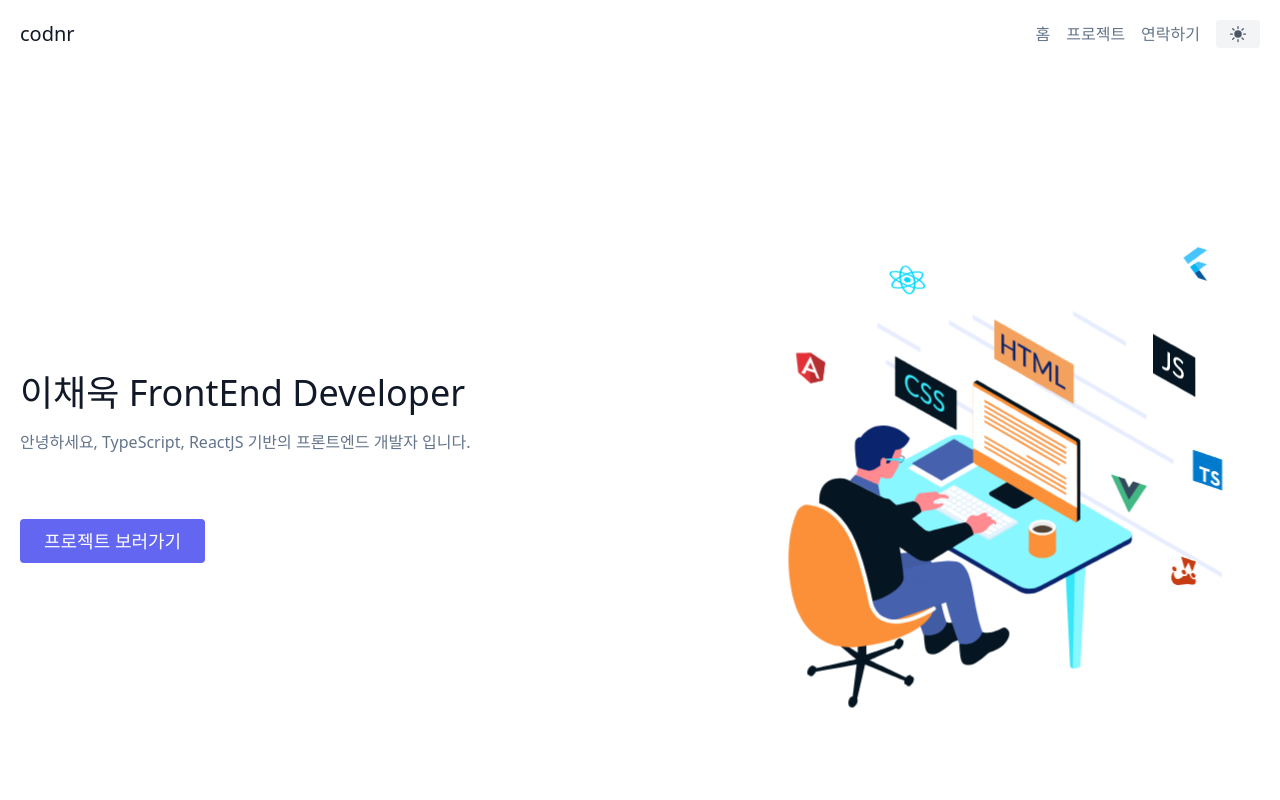
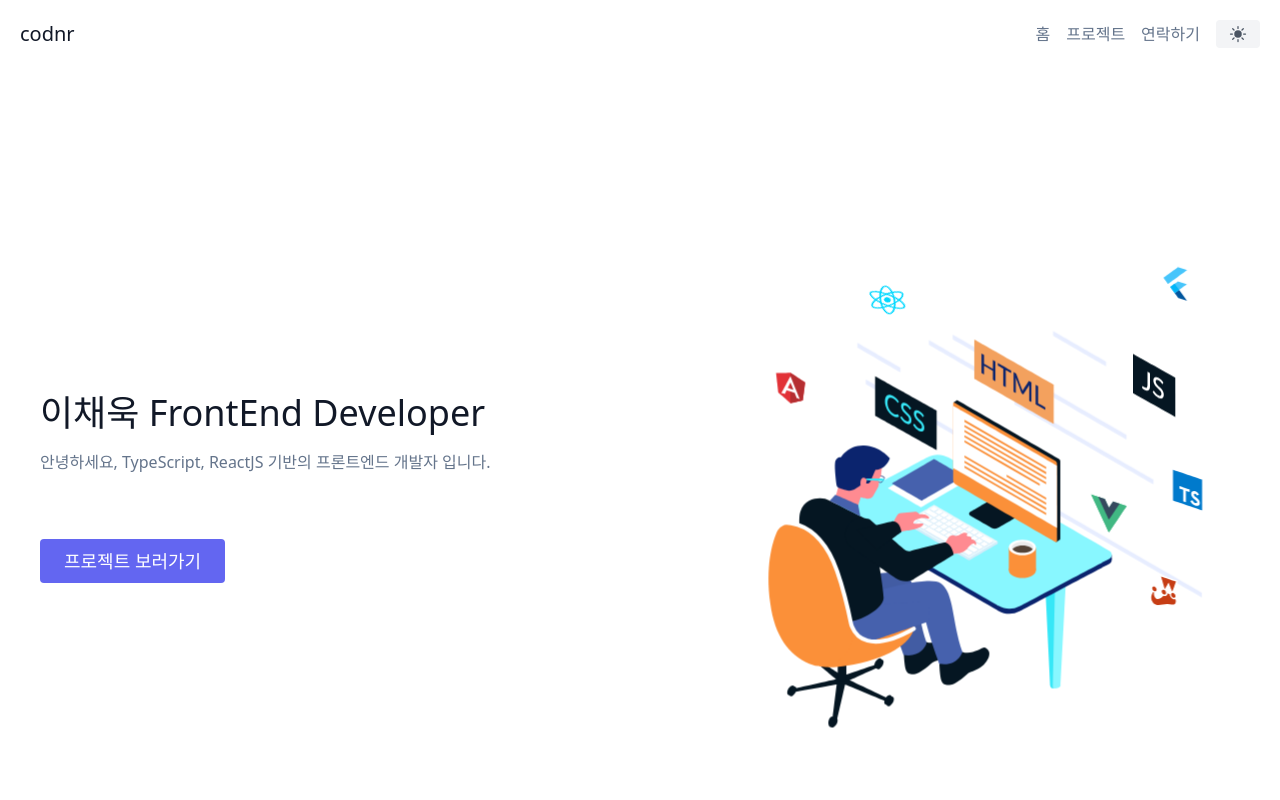
Before and after one commit to codnr98/next-portfolio, a Next.js app: page / in a window 1280 px wide. Shown: the top 800 px of the page. Built offline with nearby package versions, Linux system fonts and the light colour scheme.

Commit message:
design: Layout의 children을 감싸는 div 태그에 m-5 부여

```diff
--- a/components/layout.tsx
+++ b/components/layout.tsx
@@ -6,7 +6,7 @@ const Layout: FC<PropsWithChildren> = ({ children }) => {
   return (
     <div className="bg-primary">
       <Header />
-      <div>{children}</div>
+      <div className="m-5">{children}</div>
       <Footer />
     </div>
   )
```
